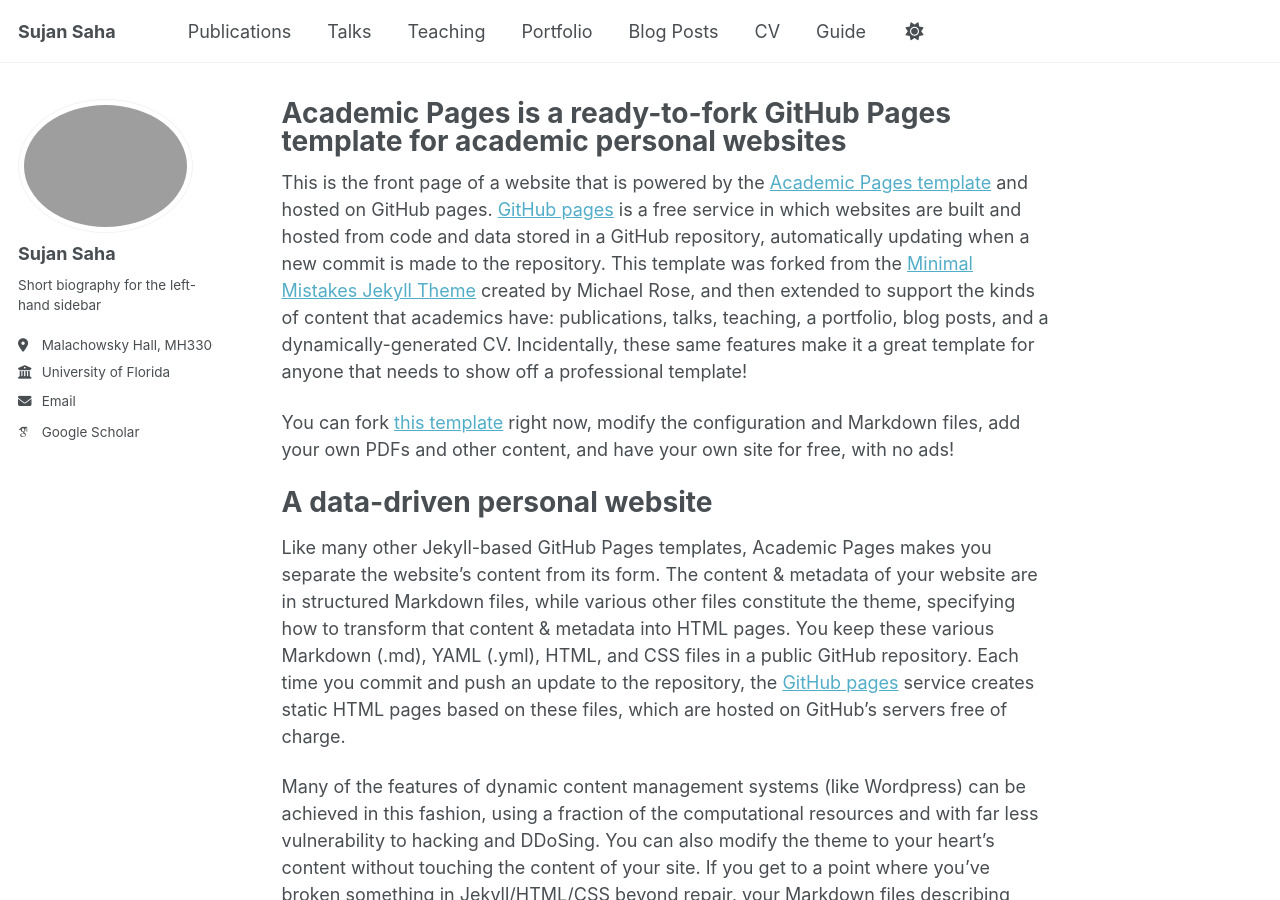
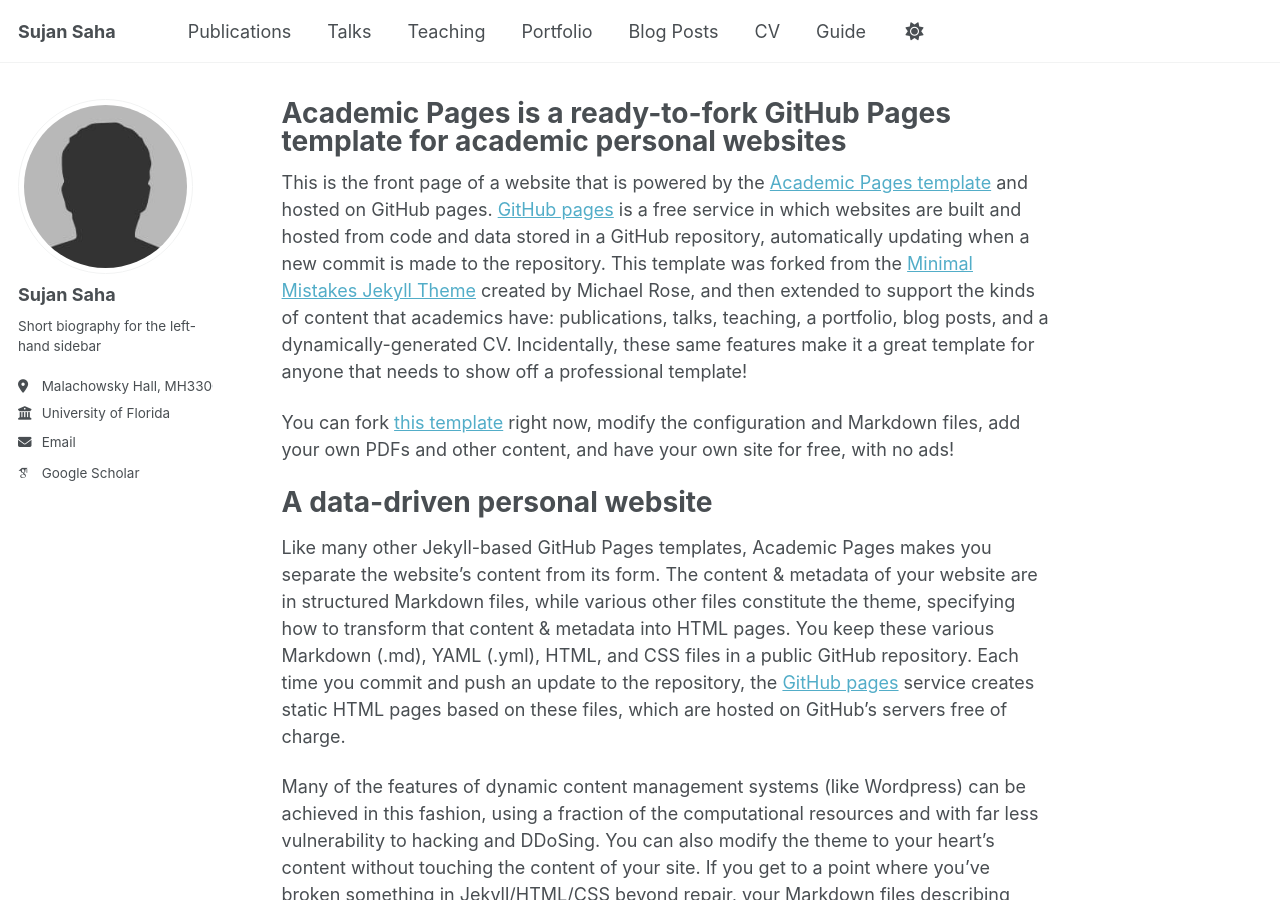
Before and after one commit to Sujansaha05/Sujansaha05.github.io, a Jekyll site: the page built from _pages/about.md, in a window 1280 px wide and 900 px high. Built offline with Jekyll 4.4.1, drawn with Linux system fonts in a browser that asks for light colours; some web fonts are replaced; a script that is not in the unit is left out.

Commit message:
pic upload

```diff
--- a/_config.yml
+++ b/_config.yml
@@ -24,7 +24,7 @@ repository               : "Sujansaha05/Sujansaha05.github.io"
 #               Additional customization can be done by editing /_includes/author-profile.html
 author:
   # Biographic information
-  avatar           : "sujan.jpg"
+  avatar           : "bio-photo.jpg"
   name             : "Sujan Saha"
   pronouns         : # example: "she/her"
   bio              : "Short biography for the left-hand sidebar"
```
Also changed, not shown: 1 other file.
